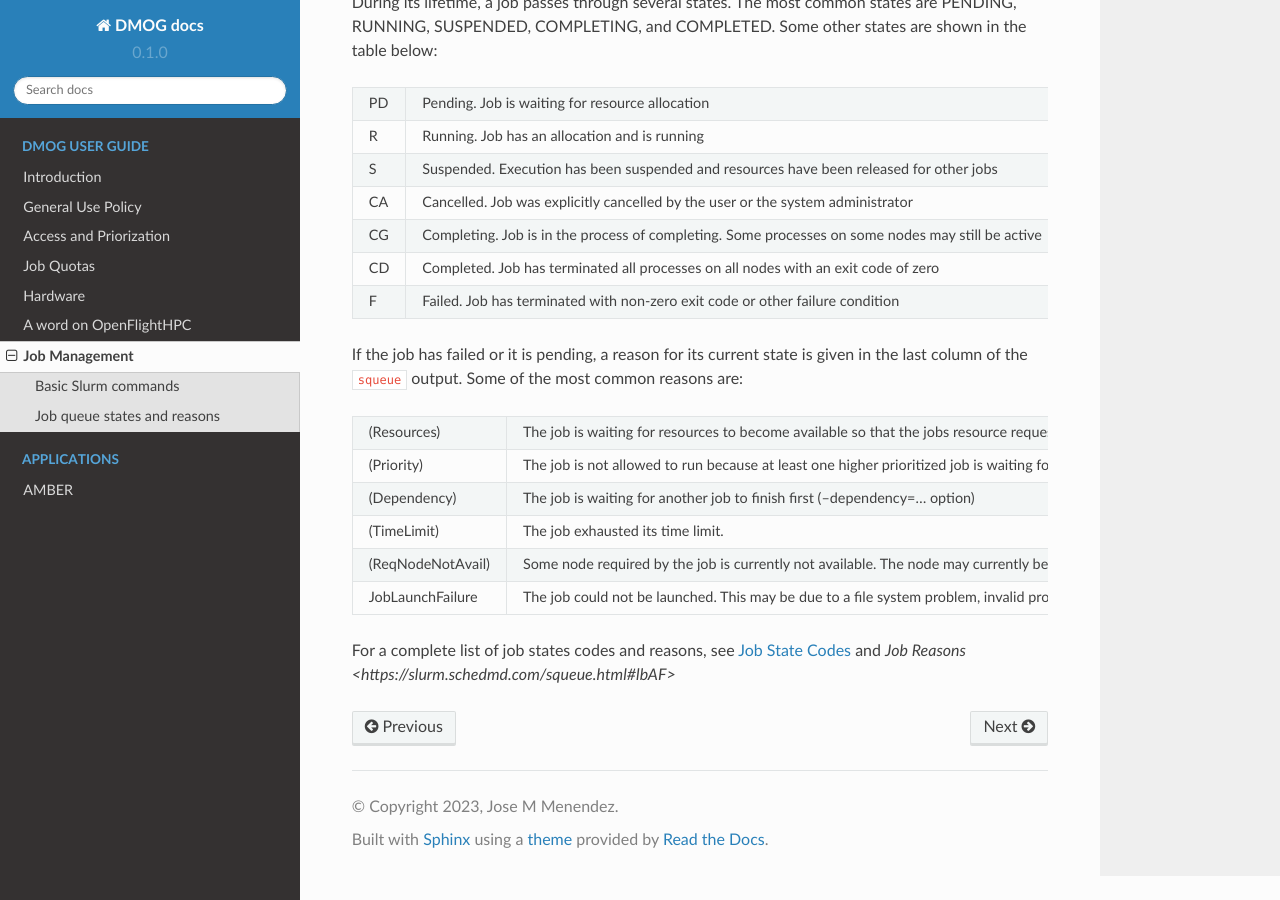
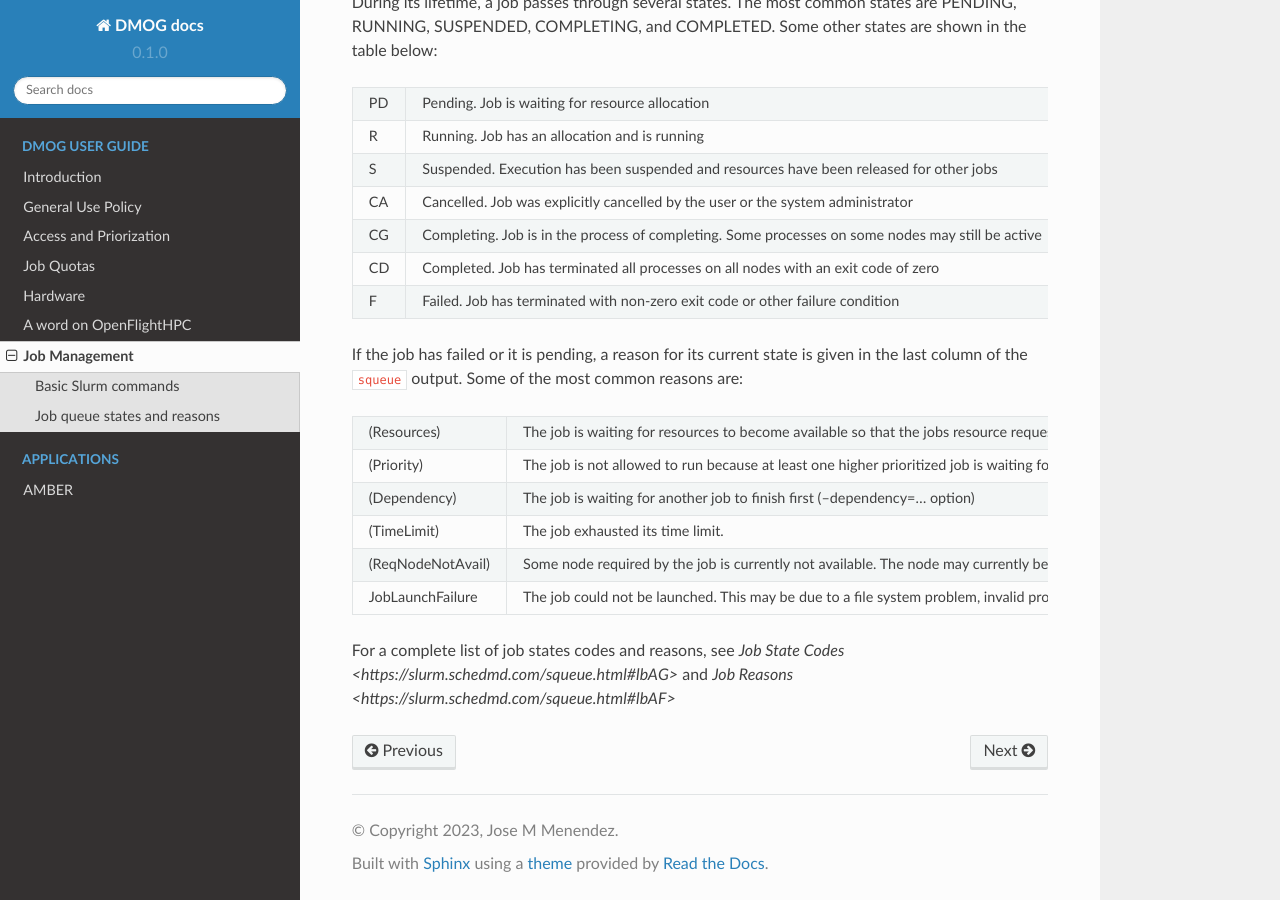
Before and after one commit to jm130/dmogdocs, a Sphinx documentation site: the page built from docs/source/user/jobmanagement.rst, in a window 1280 px wide and 900 px high, scrolled down 1585 px. Built offline with Sphinx 7.4.7 and the Read the Docs theme 2.0.0, drawn with Linux system fonts in a browser that asks for light colours.

Commit message:
Update jobmanagement.rst

```diff
--- a/docs/source/user/jobmanagement.rst
+++ b/docs/source/user/jobmanagement.rst
@@ -119,5 +119,5 @@ column of the ``squeue`` output. Some of the most common reasons are:
    * - JobLaunchFailure
      - The job could not be launched. This may be due to a file system problem, invalid program name, etc.
 
-For a complete list of job states codes and reasons, see `Job State Codes <https://slurm.schedmd.com/squeue.html#lbAG>`_
+For a complete list of job states codes and reasons, see `Job State Codes <https://slurm.schedmd.com/squeue.html#lbAG>`
 and `Job Reasons <https://slurm.schedmd.com/squeue.html#lbAF>`
```
